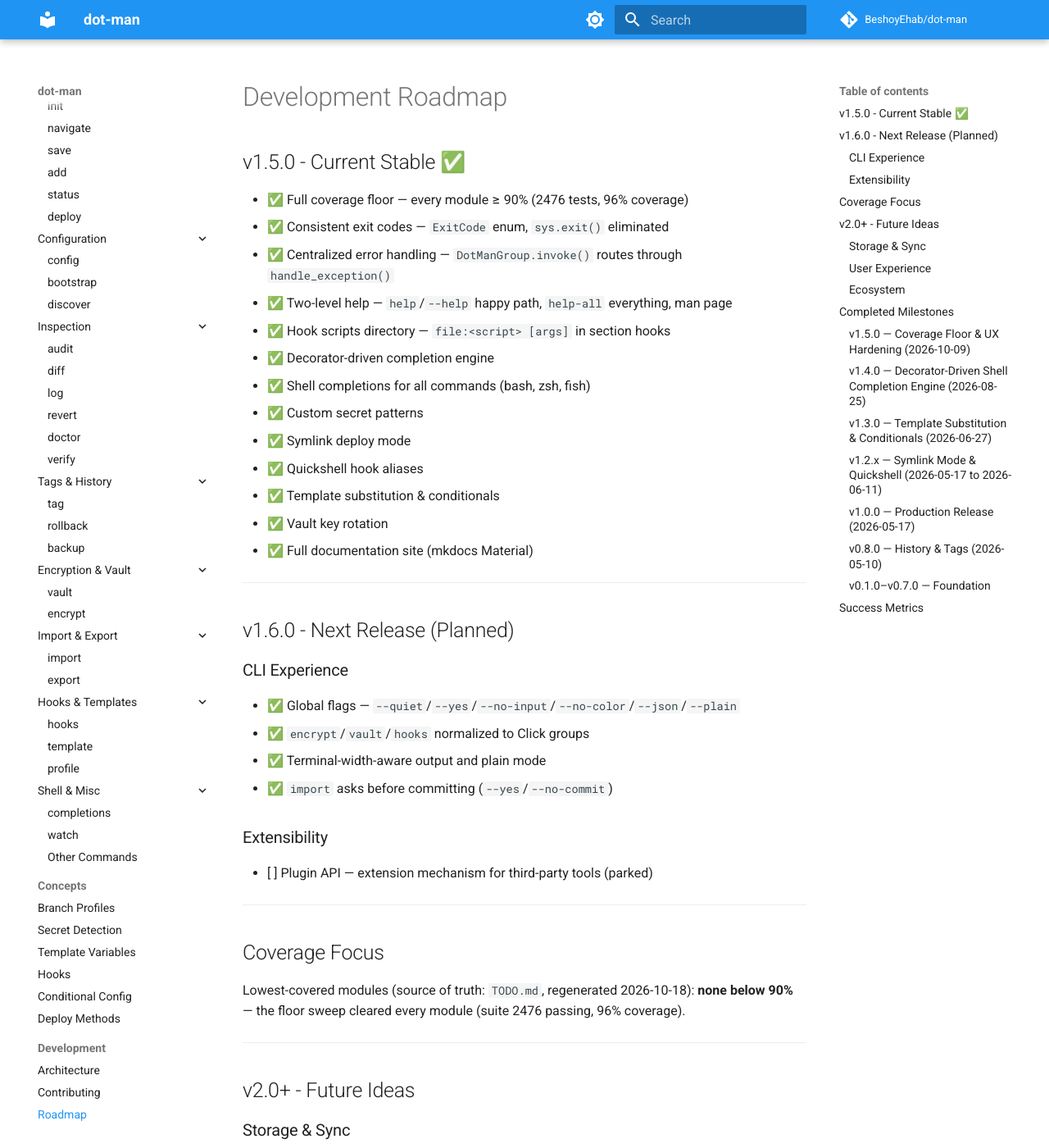
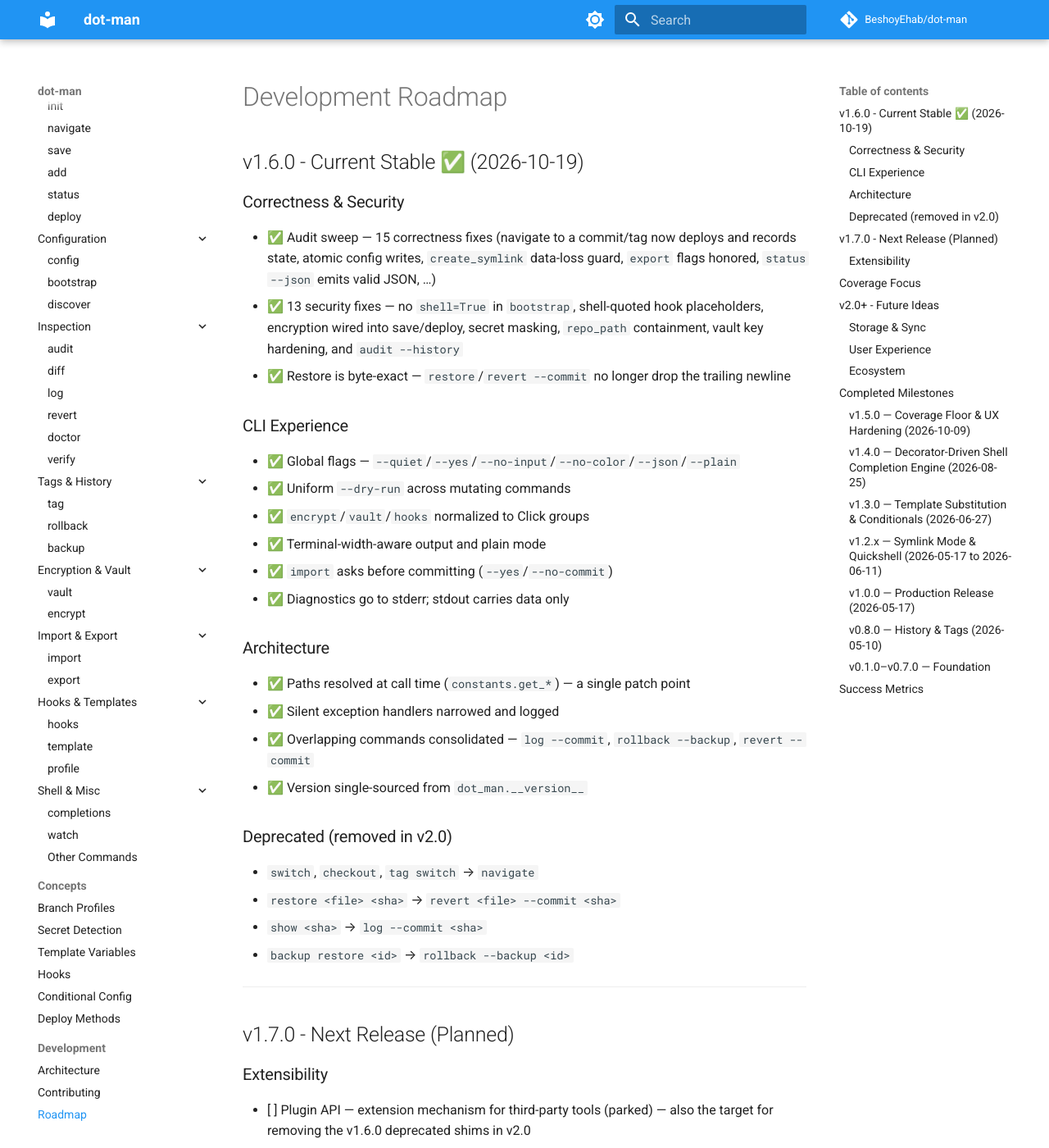
Before and after one commit to BeshoyEhab/dot-man, an MkDocs documentation site: the page built from docs/roadmap.md, in a window 1280 px wide and 1400 px high. Shown: the whole window at 82% size. Built offline with MkDocs 1.6.1 and Material for MkDocs 9.7.7, drawn with Linux system fonts in a browser that asks for light colours; comment, search, counter and statistics services are not loaded; some of the changed text lies outside the part shown.

Commit message:
chore(release): v1.6.0
Bump the single-sourced version (`dot_man.__version__`) to 1.6.0 and
finalize the release notes.

- CHANGELOG: `Unreleased` -> `[1.6.0] - 2026-10-19`, plus a new
  `Deprecated` section anchoring all six shims (switch, checkout,
  tag switch, restore, show, backup restore) as deprecated in 1.6.0
  and removed in v2.0.
- README: version, test count 2490, deprecated-command table, and
  `navigate <tag>` replaces `tag switch` in the command reference.
- roadmap: v1.6.0 is Current Stable; v1.7.0 carries the parked Plugin API.
- TODO/AGENTS/SECURITY/man page/API_STABILITY refreshed to 1.6.0, and the
  deprecation policy example now matches the real 1.6.0 -> 2.0.0 cycle.
- test: `--version` assertion reads `__version__` instead of hardcoding
  1.5.0 (a version bump must not break the suite).

Verification: black/ruff/mypy clean; 2490 passed, 1 skipped, 96% coverage,
no module < 90%; `uv build` + clean-venv install (`--version`, `--help`,
`init`, `doctor` -> 0 failed); `mkdocs build --strict` green.

```diff
--- a/docs/roadmap.md
+++ b/docs/roadmap.md
@@ -1,42 +1,57 @@
 # Development Roadmap
 
-## v1.5.0 - Current Stable ✅
+## v1.6.0 - Current Stable ✅ (2026-10-19)
 
-- ✅ Full coverage floor — every module ≥ 90% (2476 tests, 96% coverage)
-- ✅ Consistent exit codes — `ExitCode` enum, `sys.exit()` eliminated
-- ✅ Centralized error handling — `DotManGroup.invoke()` routes through `handle_exception()`
-- ✅ Two-level help — `help`/`--help` happy path, `help-all` everything, man page
-- ✅ Hook scripts directory — `file:<script> [args]` in section hooks
-- ✅ Decorator-driven completion engine
-- ✅ Shell completions for all commands (bash, zsh, fish)
-- ✅ Custom secret patterns
-- ✅ Symlink deploy mode
-- ✅ Quickshell hook aliases
-- ✅ Template substitution & conditionals
-- ✅ Vault key rotation
-- ✅ Full documentation site (mkdocs Material)
+### Correctness & Security
 
----
-
-## v1.6.0 - Next Release (Planned)
+- ✅ Audit sweep — 15 correctness fixes (navigate to a commit/tag now deploys
+  and records state, atomic config writes, `create_symlink` data-loss guard,
+  `export` flags honored, `status --json` emits valid JSON, …)
+- ✅ 13 security fixes — no `shell=True` in `bootstrap`, shell-quoted hook
+  placeholders, encryption wired into save/deploy, secret masking, `repo_path`
+  containment, vault key hardening, and `audit --history`
+- ✅ Restore is byte-exact — `restore`/`revert --commit` no longer drop the
+  trailing newline
 
 ### CLI Experience
 
 - ✅ Global flags — `--quiet`/`--yes`/`--no-input`/`--no-color`/`--json`/`--plain`
+- ✅ Uniform `--dry-run` across mutating commands
 - ✅ `encrypt`/`vault`/`hooks` normalized to Click groups
 - ✅ Terminal-width-aware output and plain mode
 - ✅ `import` asks before committing (`--yes`/`--no-commit`)
+- ✅ Diagnostics go to stderr; stdout carries data only
+
+### Architecture
+
+- ✅ Paths resolved at call time (`constants.get_*`) — a single patch point
+- ✅ Silent exception handlers narrowed and logged
+- ✅ Overlapping commands consolidated — `log --commit`, `rollback --backup`,
+  `revert --commit`
+- ✅ Version single-sourced from `dot_man.__version__`
+
+### Deprecated (removed in v2.0)
+
+- `switch`, `checkout`, `tag switch` → `navigate`
+- `restore <file> <sha>` → `revert <file> --commit <sha>`
+- `show <sha>` → `log --commit <sha>`
+- `backup restore <id>` → `rollback --backup <id>`
+
+---
+
+## v1.7.0 - Next Release (Planned)
 
 ### Extensibility
 
-- [ ] Plugin API — extension mechanism for third-party tools (parked)
+- [ ] Plugin API — extension mechanism for third-party tools (parked) — also the
+  target for removing the v1.6.0 deprecated shims in v2.0
 
 ---
 
 ## Coverage Focus
 
-Lowest-covered modules (source of truth: `TODO.md`, regenerated 2026-10-18): **none
-below 90%** — the floor sweep cleared every module (suite 2476 passing, 96% coverage).
+Lowest-covered modules (source of truth: `TODO.md`, regenerated 2026-10-19): **none
+below 90%** — the floor sweep cleared every module (suite 2490 passing, 96% coverage).
 
 ---
 
--- a/dot_man/__init__.py
+++ b/dot_man/__init__.py
@@ -1,4 +1,4 @@
 """dot-man: Dotfile manager with git-powered branching."""
 
-__version__ = "1.5.0"
+__version__ = "1.6.0"
 __author__ = "Bishoy Ehab"
```
Also changed, not shown: AGENTS.md (+9 -2 lines), CHANGELOG.md (+14 -1 lines), README.md (+17 -3 lines), SECURITY.md (+2 -2 lines), TODO.md (+10 -2 lines), docs/API_STABILITY.md (+8 -7 lines), 2 other files.
